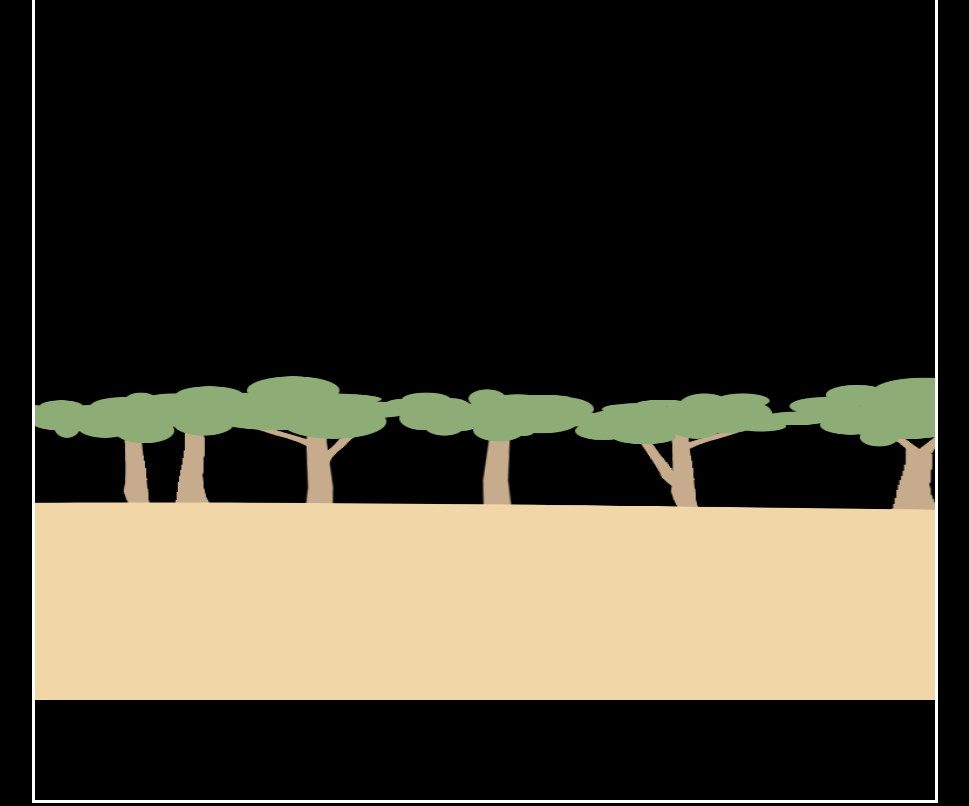
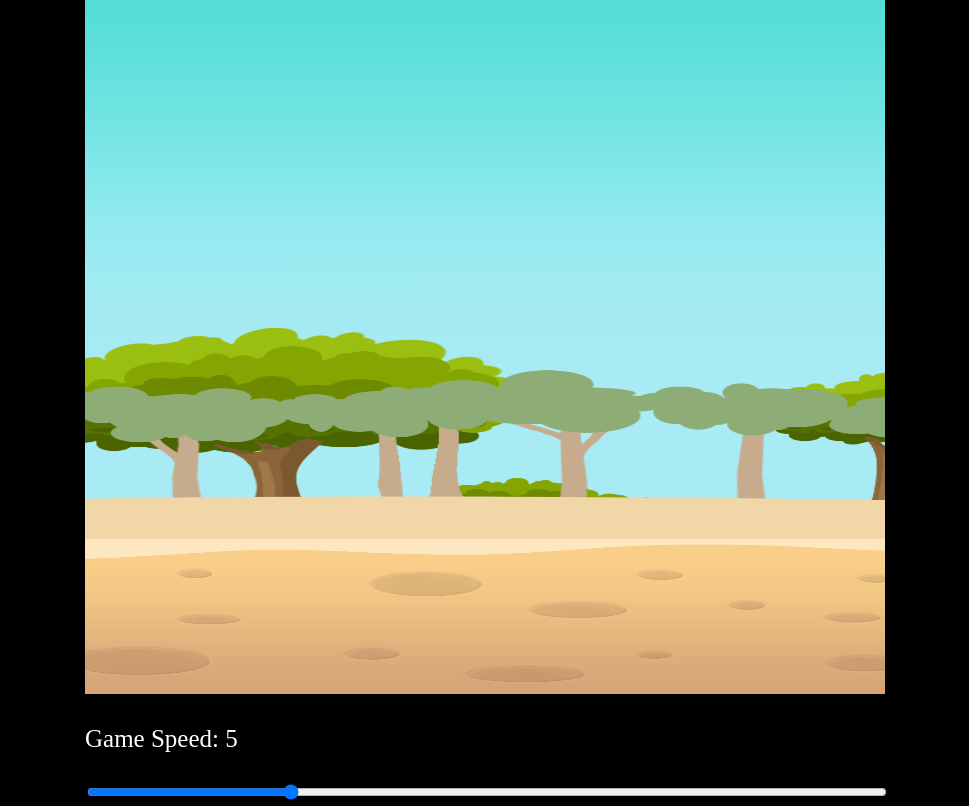
Before and after one commit to VladBurlacu/parallax, a plain HTML site: page index.html in a window 1280 px wide. Shown: the whole page, without its empty margins (155-1124 px from the left). Drawn offline with Linux system fonts and the light colour scheme; animation ran at ten frames a second.

Commit message:
added a container in the html and put the canvas inside, also added a slider to change game speed

```diff
--- a/index.html
+++ b/index.html
@@ -7,7 +7,12 @@
 </head>
 <body>
 
-<canvas id="canvas1"></canvas>
+<div id="container">
+    <canvas id="canvas1"></canvas>
+    <p>Game Speed: <span id="showGameSpeed"></span></p>
+    <input type="range" min="0" max="20" value="5" class="slider" id="slider">
+</div>
+
 
 
 <script src="main.js"></script>
--- a/main.js
+++ b/main.js
@@ -1,8 +1,8 @@
 const canvas = document.getElementById('canvas1');
 const ctx = canvas.getContext('2d');
-const CANVAS_WIDTH = canvas.width = 900;
-const CANVAS_HEIGHT = canvas.height = 800;
-let gameSpeed = 15;
+const CANVAS_WIDTH = canvas.width = 800;
+const CANVAS_HEIGHT = canvas.height = 700;
+let gameSpeed = 5;
 
 const backgroundLayer1 = new Image();
 backgroundLayer1.src = `./resources/11_background.png`;
@@ -14,6 +14,14 @@ const backgroundLayer4 = new Image();
 backgroundLayer4.src = `./resources/03_distant_trees.png`;
 const backgroundLayer5 = new Image();
 backgroundLayer5.src = `./resources/04_bushes.png`;
+
+const slider = document.getElementById(`slider`);
+slider.value = gameSpeed;
+const showGameSpeed = document.getElementById(`showGameSpeed`);
+showGameSpeed.innerHTML = gameSpeed;
+slider.addEventListener(`change`, function (e) {
+    console.log(e.target.value);
+})
 
 class Layer {
     constructor(image, speedModifier) {
@@ -43,12 +51,20 @@ class Layer {
     }
 }
 
-const layer4 = new Layer(backgroundLayer4, 0.5);
+const layer1 = new Layer(backgroundLayer5, 0.2);
+const layer2 = new Layer(backgroundLayer1, 0.4);
+const layer3= new Layer(backgroundLayer3, 0.6);
+const layer4 = new Layer(backgroundLayer4, 0.8);
+const layer5 = new Layer(backgroundLayer2, 1);
+
+const gameObjects = [layer1, layer2, layer3, layer4, layer5]
 
 function  animate() {
     ctx.clearRect(0, 0, CANVAS_WIDTH, CANVAS_HEIGHT);
-    layer4.update();
-    layer4.draw();
+    gameObjects.forEach(object => {
+        object.update();
+        object.draw();
+    })
     requestAnimationFrame(animate);
 };
 animate();
--- a/style.css
+++ b/style.css
@@ -1,13 +1,24 @@
 body {
     background: black;
 }
-
-#canvas1 {
+#container {
     position: absolute;
-    border: 3px solid white;
-    width: 900px;
-    height: 800px;
+    width: 800px;
     transform: translate(-50%, -50%);
     top: 50%;
     left: 50%;
+    font-size: 25px;
 }
+
+#canvas1 {
+    position: relative;
+    width: 800px;
+    height: 700px;
+}
+#slider {
+    width: 100%;
+
+ }
+p {
+    color: white;
+}
```
